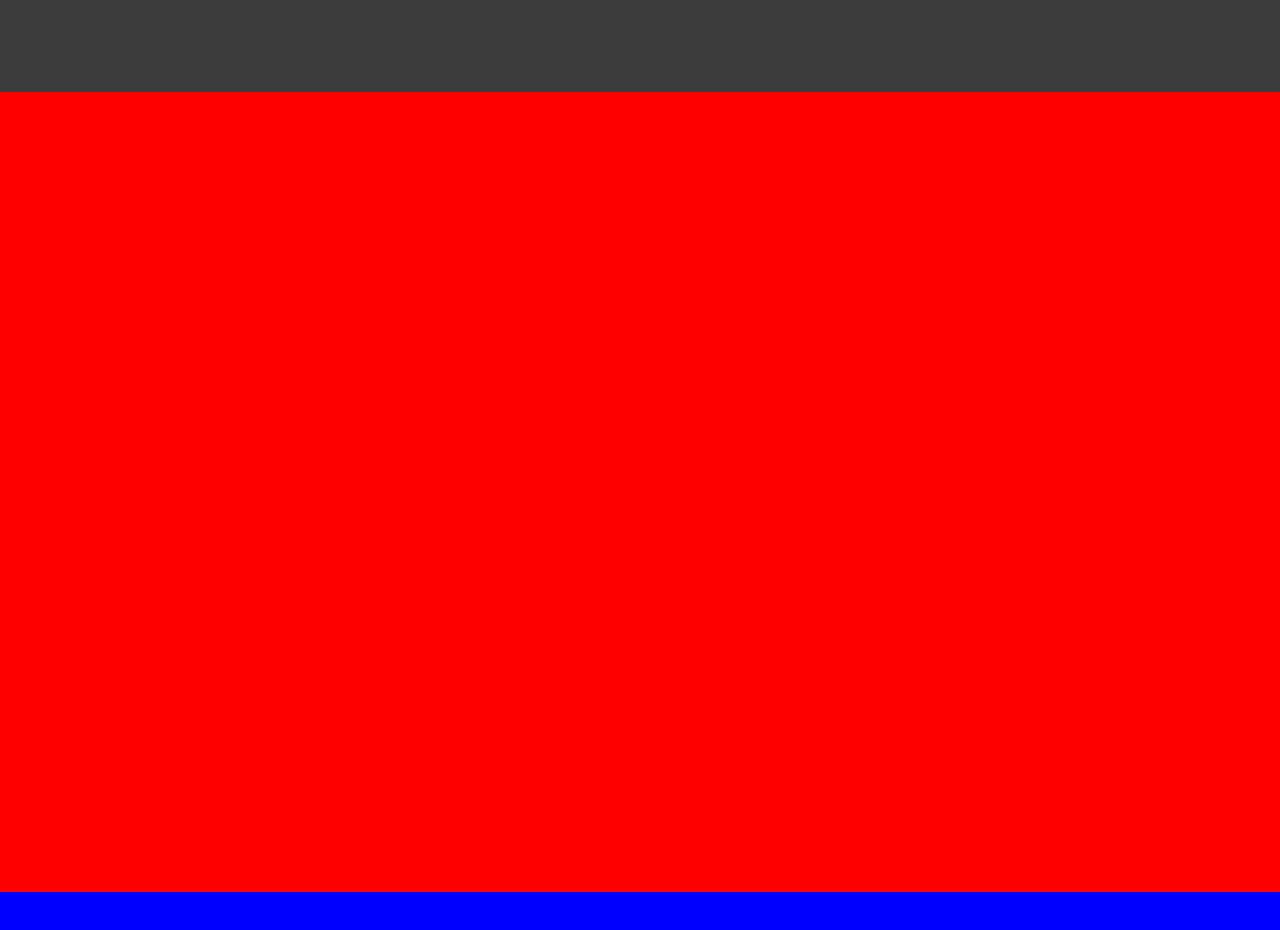
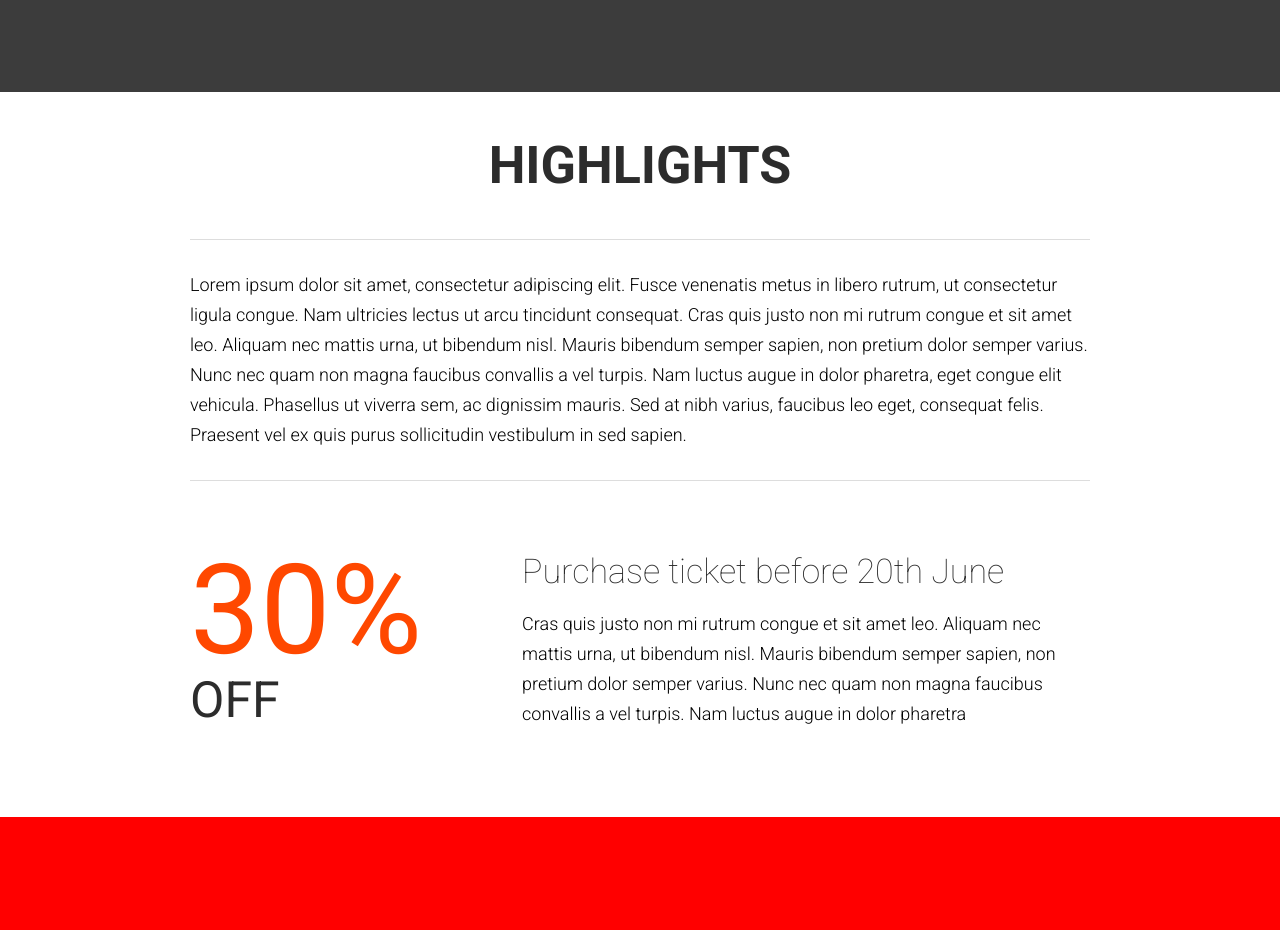
Before and after one commit to Amiralihb27/the_venue, a React (Create React App) app: page / in a window 1280 px wide. Shown: the part 1380-2310 px from the top of the page. Built offline with nearby package versions, Linux system fonts and the light colour scheme.

Commit message:
Add Highlights section

```diff
--- a/src/App.js
+++ b/src/App.js
@@ -4,12 +4,15 @@ import Header from "./components/header-footer/Header";
 import Footer from "./components/header-footer/Footer";
 import Featured from "./components/featured";
 import VenueNfo from "./components/venueNfo";
+import Highlights from './components/highlights'
 const App = () => {
   return (
     <div className="App">
       <Header></Header>
       <Featured />
       <VenueNfo />
+      <Highlights />
+
       <div style={{backgroundColor:'red' , height:'800px'}}></div>
       <div style={{backgroundColor:'blue' , height:'800px'}}></div>
       <div style={{backgroundColor:'green' , height:'800px'}}></div>
--- /dev/null
+++ b/src/components/highlights/Description.js
@@ -0,0 +1,17 @@
+import React from 'react';
+import { Fade } from 'react-awesome-reveal'
+const Description = () => {
+    return (
+        <Fade>
+            <div className='center_wrapper'>
+                <h2>Highlights</h2>
+                <div className='highlight_description'>
+                    Lorem ipsum dolor sit amet, consectetur adipiscing elit. Fusce venenatis metus in libero rutrum, ut consectetur ligula congue. Nam ultricies lectus ut arcu tincidunt consequat. Cras quis justo non mi rutrum congue et sit amet leo. Aliquam nec mattis urna, ut bibendum nisl. Mauris bibendum semper sapien, non pretium dolor semper varius. Nunc nec quam non magna faucibus convallis a vel turpis. Nam luctus augue in dolor pharetra, eget congue elit vehicula. Phasellus ut viverra sem, ac dignissim mauris. Sed at nibh varius, faucibus leo eget, consequat felis. Praesent vel ex quis purus sollicitudin vestibulum in sed sapien.
+                </div>
+            </div>
+        </Fade>
+
+    )
+}
+
+export default Description
--- /dev/null
+++ b/src/components/highlights/Discount.js
@@ -0,0 +1,49 @@
+import React, { useEffect, useState } from 'react';
+import { Fade, Slide } from 'react-awesome-reveal'
+const Discount = () => {
+    const end = 30;
+    const [start,setStart]=useState(0)
+
+
+    const percentage =() =>{
+        if(start<end){
+            setStart(prevValue=>start+1)
+        }
+    }
+
+    useEffect(()=>{
+        if(start>0 && start<end){
+            setTimeout(()=>{
+                setStart(prevCount => prevCount+1)
+            },30)
+        }
+    },[start])
+    return (
+        <div className='center_wrapper'>
+            <div className='discount_wrapper'>
+                <Fade onVisibilityChange={(inview)=>{
+                    if(inview){
+                         percentage()
+                    }
+                }}>
+                    <div className='discount_percentage'>
+                        <span>{start}%</span>
+                        <span>OFF</span>
+                    </div>
+                </Fade>
+                <Slide right>
+                    <div className='discount_description'>
+                        <h3>
+                            Purchase ticket before 20th June
+                        </h3>
+                        <p>Cras quis justo non mi rutrum congue et sit amet leo. Aliquam nec mattis urna, ut bibendum nisl. Mauris bibendum semper sapien, non pretium dolor semper varius. Nunc nec quam non magna faucibus convallis a vel turpis. Nam luctus augue in dolor pharetra</p>
+
+                    </div>
+                </Slide>
+
+            </div>
+        </div>
+    )
+}
+
+export default Discount
--- /dev/null
+++ b/src/components/highlights/index.js
@@ -0,0 +1,14 @@
+import React from 'react';
+import Description from './Description';
+import Discount from './Discount';
+
+const Highlights = () => {
+  return (
+    <div className='highlight_wrapper'>
+        <Description />
+        <Discount />
+    </div>
+  )
+}
+
+export default Highlights
--- a/src/components/venueNfo/venueInfoItem.js
+++ b/src/components/venueNfo/venueInfoItem.js
@@ -1,22 +1,22 @@
 import React from 'react';
 import { Zoom } from 'react-awesome-reveal';
 
-const VenueInfoItem = ({ backgroundClass, icon, title, description }) => {
+const VenueInfoItem = (props) => {
     return (
         <Zoom className='vn_item'>
             <div>
                 <div className='vn_outer'>
                     <div className='vn_inner'>
-                        <div className={`vn_icon_square ${backgroundClass}`}></div>
+                        <div className={`vn_icon_square ${props.backgroundClass}`}></div>
                         <div
                             className='vn_icon'
-                            style={{ background: `url(${icon})` }}
+                            style={{ background: `url(${props.icon})` }}
                         ></div>
                         <div className='vn_title'>
-                            {title}
+                            {props.title}
                         </div>
                         <div className='vn_desc'>
-                            {description}
+                            {props.description}
                         </div>
                     </div>
                 </div>
--- a/src/resources/styles.css
+++ b/src/resources/styles.css
@@ -268,11 +268,11 @@ footer .footer_copyright {
     padding: 70px 0px;
 }
 
-.discount_wrapper .discount_porcentage {
+.discount_wrapper .discount_percentage {
     padding-right: 100px;
 }
 
-.discount_wrapper .discount_porcentage span:nth-child(1) {
+.discount_wrapper .discount_percentage span:nth-child(1) {
     color: #ff4800;
     font-size: 125px;
     font-weight: 400;
@@ -280,7 +280,7 @@ footer .footer_copyright {
     line-height: 120px;
 }
 
-.discount_wrapper .discount_porcentage span:nth-child(2) {
+.discount_wrapper .discount_percentage span:nth-child(2) {
     color: #2c2c2c;
     font-size: 50px;
     font-weight: 400;
```
